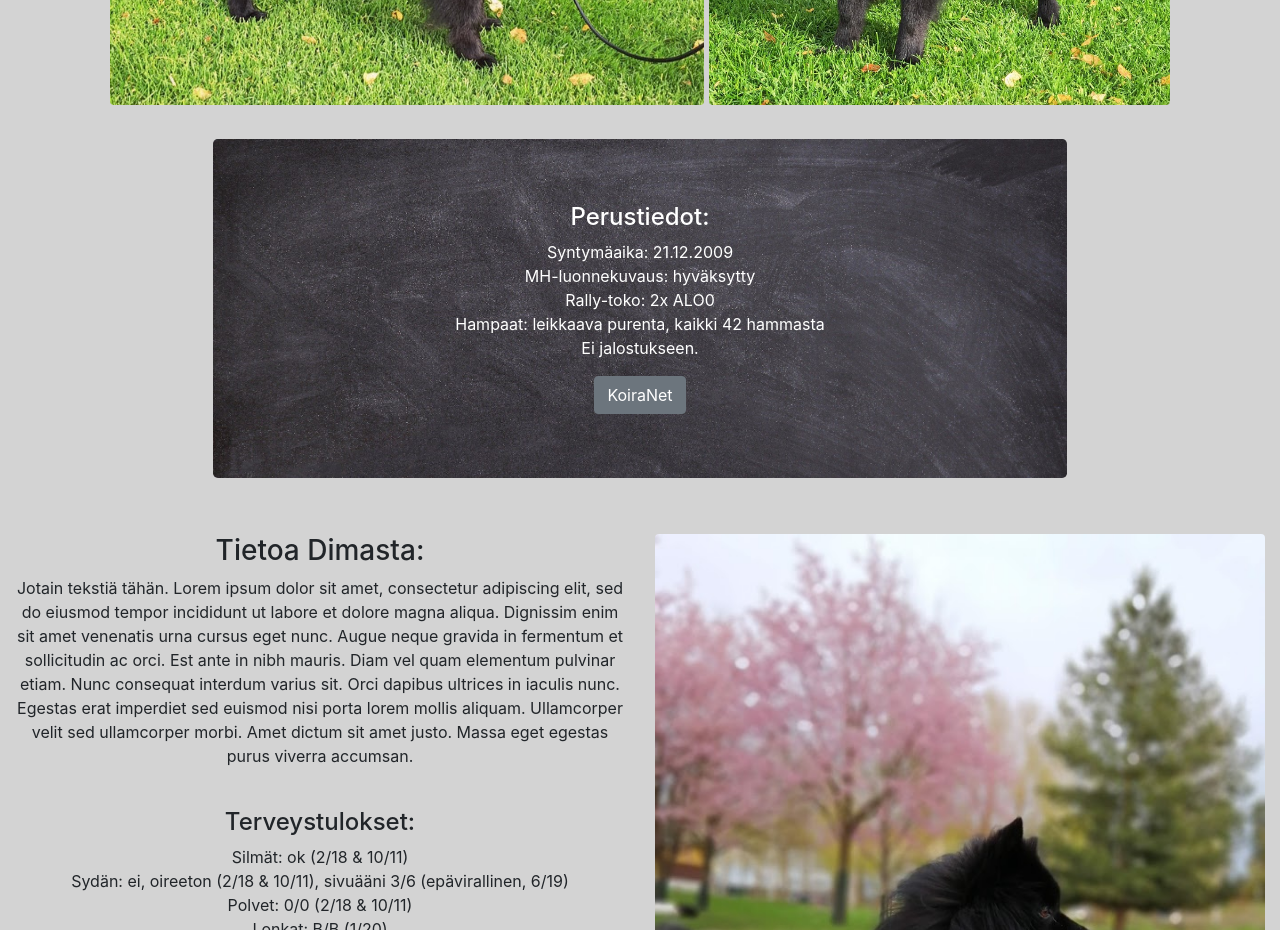
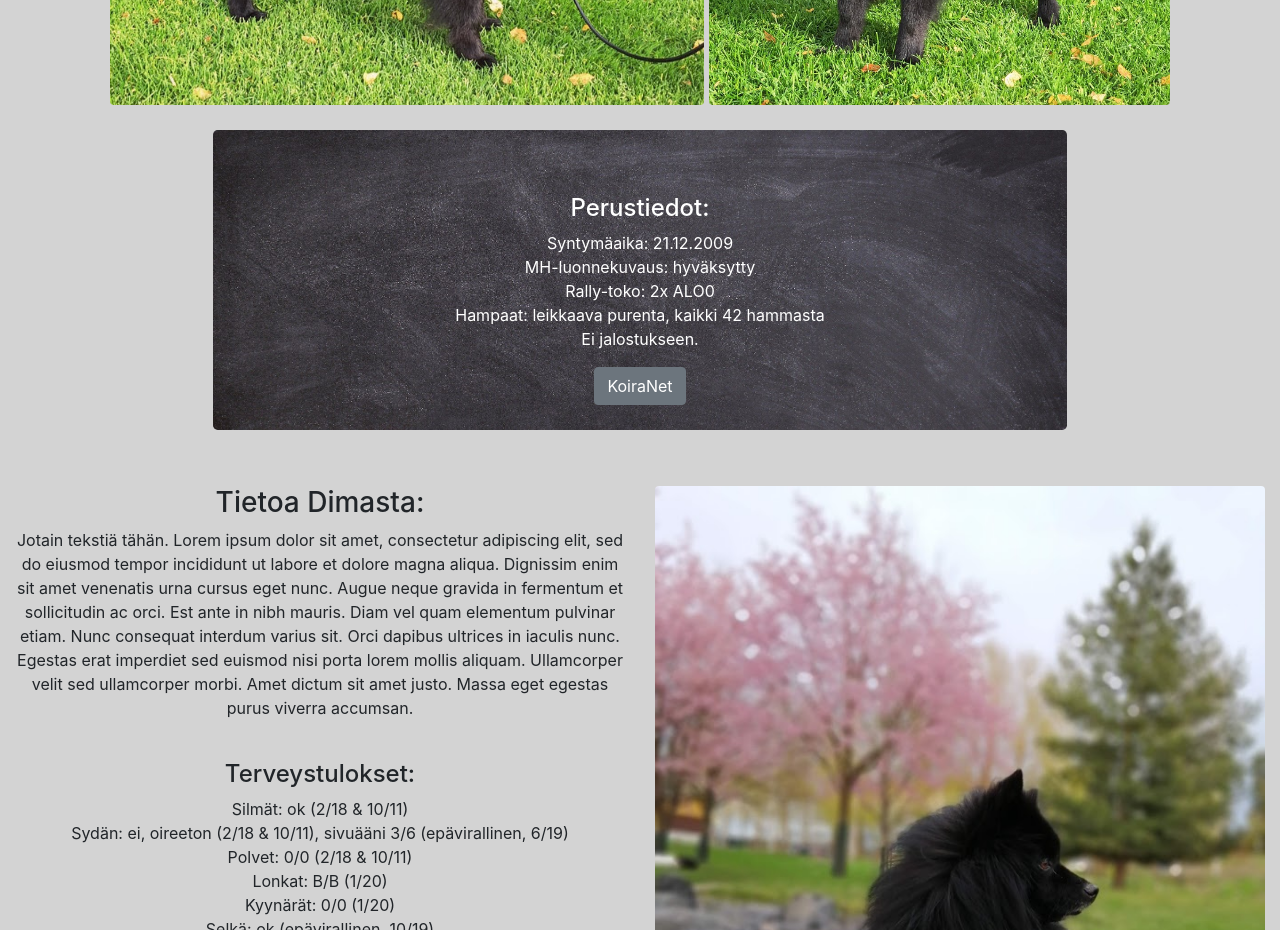
Before and after one commit to AinoL-K/github.io, a plain HTML site: page DimaAino.html in a window 1280 px wide. Shown: the part 940-1870 px from the top of the page. Drawn offline with nearby package versions, Linux system fonts and the light colour scheme.

Commit message:
Add files via upload

```diff
--- a/styles.css
+++ b/styles.css
@@ -26,9 +26,9 @@ a {
 	background-image: url(VerkkosivuKuvat/TaustaMusta.jpg);
 	background-size: cover;
 	color: #ffffff;
-	margin-top: 10px;
-	max-height: 700px;
-	max-width: 900px;
+	margin-top: 1px;
+	max-height: 300px;
+	max-width: 1000px;
 }
 
 .my-container-1 {
```
